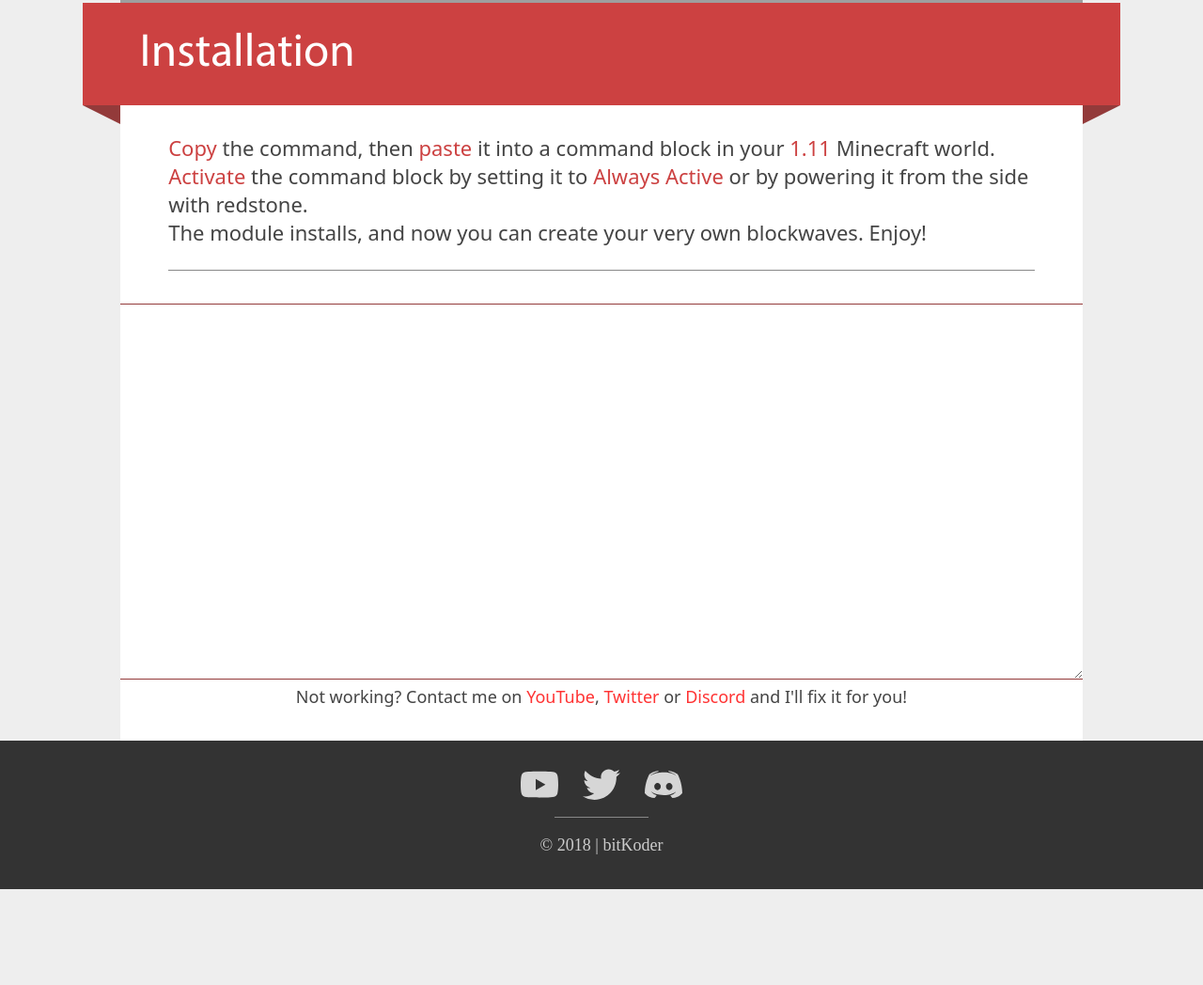
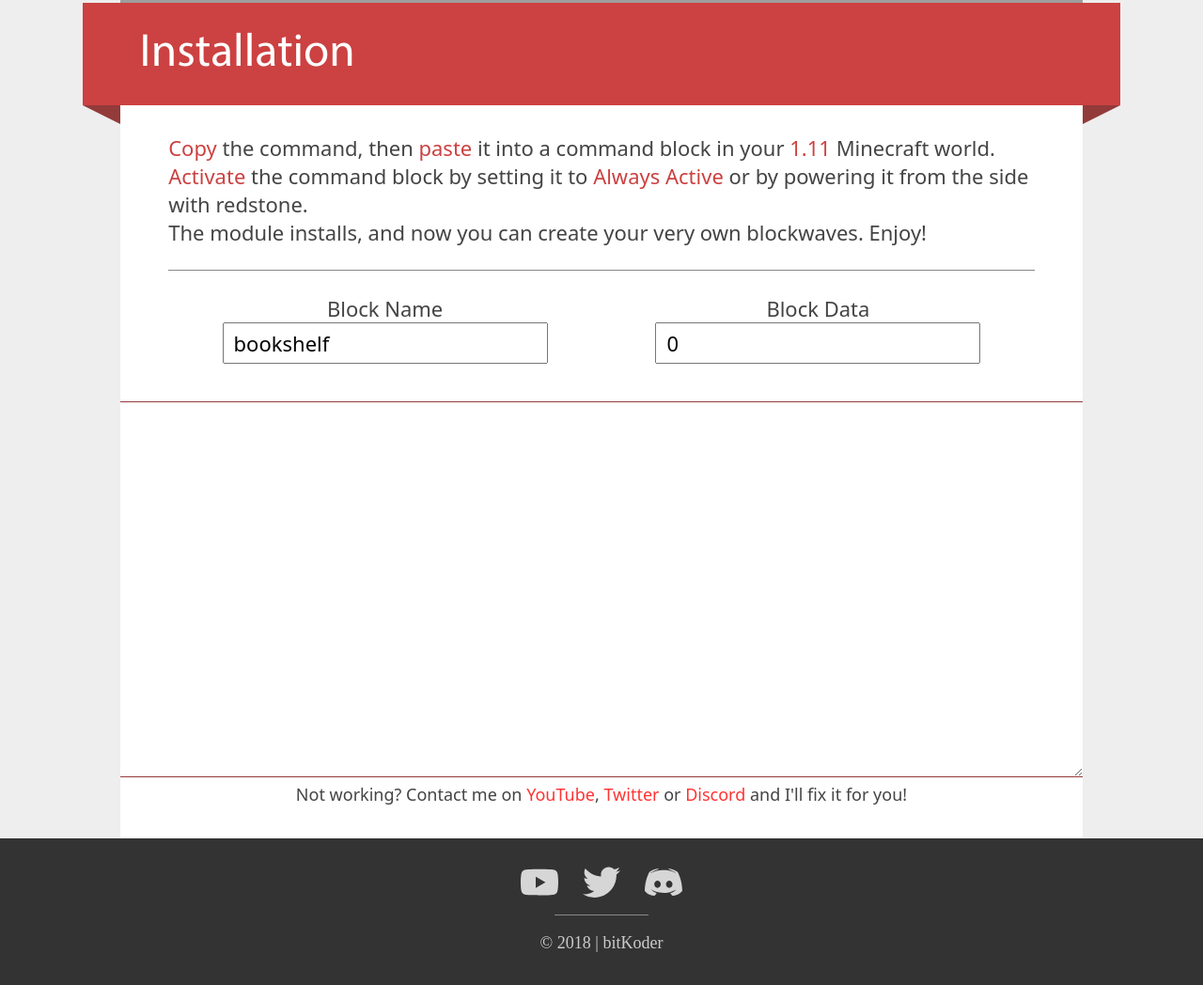
Before and after one commit to bitKoder/bitkoder.github.io, a plain HTML site: page commands/blockwaves.html in a window 1280 px wide. Shown: the part 1126-2174 px from the top of the page at 94% size. Before the commit the page ends 2072 px from the top, so only its background shows below. Drawn offline with Linux system fonts and the light colour scheme; grey boxes are pictures that could not be loaded; a web font is replaced by a local one.

Commit message:
js navigation & input bugfixes

```diff
--- a/commands/blockwaves.html
+++ b/commands/blockwaves.html
@@ -52,6 +52,7 @@
 
 		<script type="text/javascript">
 		includeHTML();
+		init();
 		Generate();
 		function Generate()
 		{
--- a/js/script.js
+++ b/js/script.js
@@ -4,14 +4,9 @@ var navExpanded = false;
 
 function init()
 {
-	navLinks = document.getElementsByClassName("nav-link");
-	navClose = document.getElementById("nav-close");
-
 	if (document.getElementById("splash-text")) randomSplash();
 
 	window.addEventListener("resize", window_onResize);
-	document.getElementById("nav-menu").addEventListener("click", navMenu_onClick);
-	navClose.addEventListener("click", closeNav)
 
 	var cmdSpans = document.getElementsByClassName("cmd");
 	for (var i = 0; i < cmdSpans.length; i++)
--- a/static-html/command-block-inputs.html
+++ b/static-html/command-block-inputs.html
@@ -0,0 +1,14 @@
+<table class="section-halves center-align">
+	<tr>
+		<td>
+			<label for="block-type">Block Name</label><br>
+			<input type="text" class="" id="block-type" value="bookshelf" oninput="GenerateExtCustom()"><br>
+			<br>
+		</td>
+		<td>
+			<label for="block-data">Block Data</label><br>
+			<input type="text"  class="" id="block-data" value="0" oninput="GenerateExtCustom()"><br>
+			<br>
+		</td>
+	</tr>
+</table>
```
Also changed, not shown: commands/log-gravity.html (+1 -0 lines).
